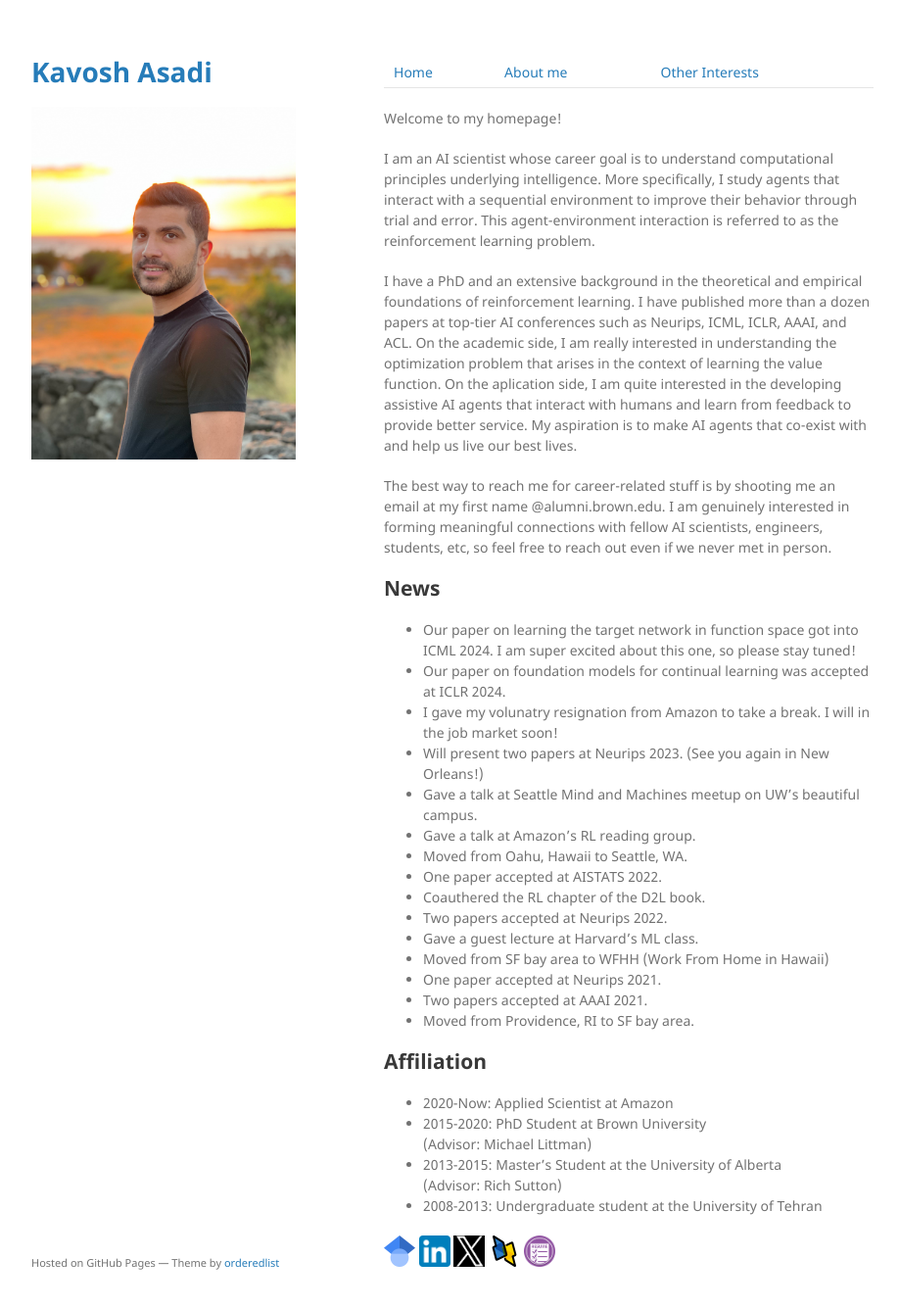
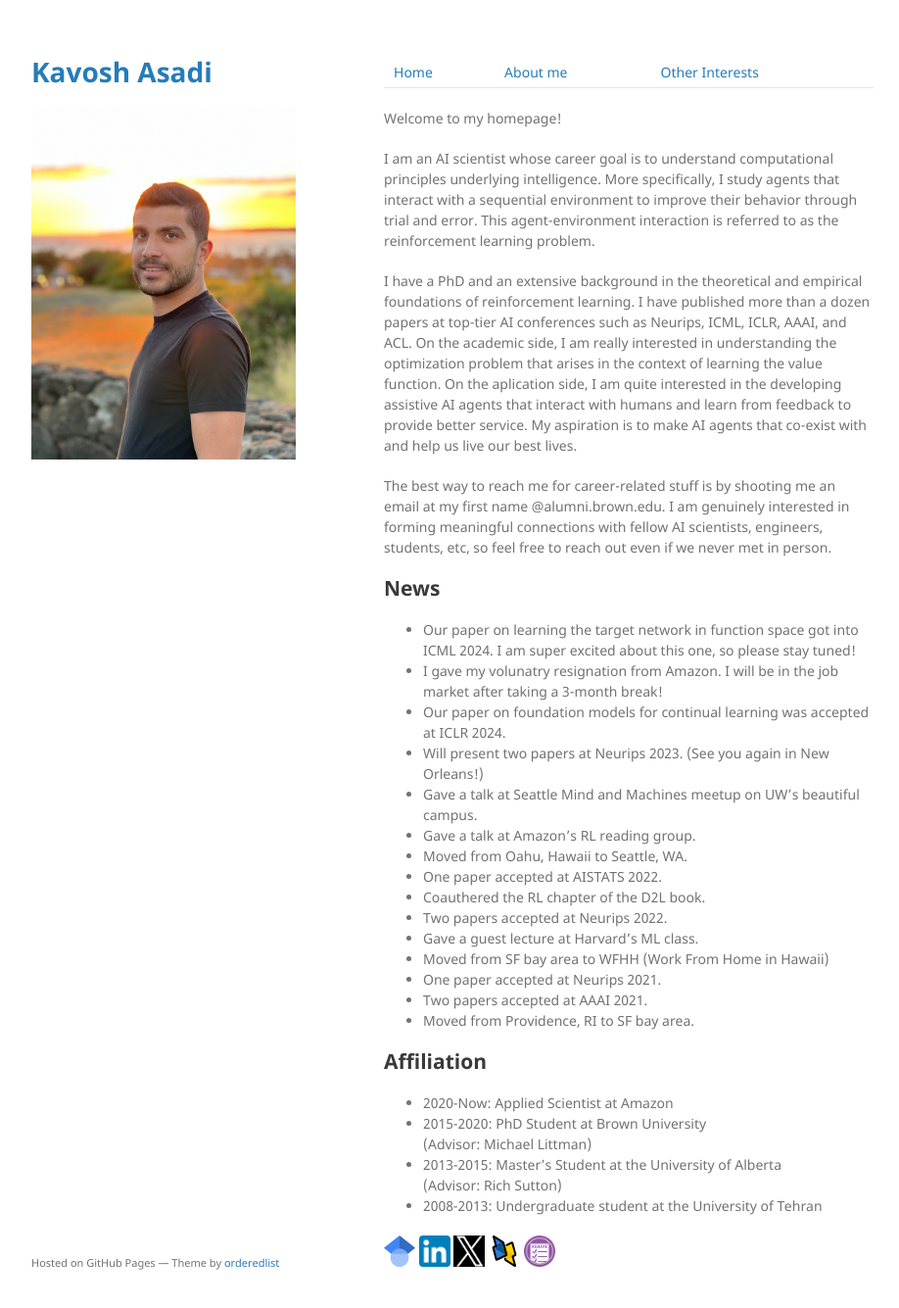
Before and after one commit to kavosh8/kavosh8.github.io, a Jekyll site: the page built from index.md, in a window 1280 px wide and 1368 px high. Shown: the top 1335 px of the window at 98% size, without its empty margins (178-1096 px from the left). Built offline with Jekyll 4.4.1, drawn with Linux system fonts in a browser that asks for light colours; the repository's description, which GitHub fills in, is left out.

Commit message:
fixed order

```diff
--- a/index.md
+++ b/index.md
@@ -14,8 +14,8 @@ The best way to reach me for career-related stuff is by shooting me an email at
 
 ## News
 *   Our paper on learning the target network in function space got into ICML 2024. I am super excited about this one, so please stay tuned!
+*   I gave my volunatry resignation from Amazon. I will be in the job market after taking a 3-month break!
 * 	Our paper on foundation models for continual learning was accepted at ICLR 2024.
-*   I gave my volunatry resignation from Amazon to take a break. I will in the job market soon!
 *   Will present two papers at Neurips 2023. (See you again in New Orleans!)
 *   Gave a talk at Seattle Mind and Machines meetup on UW's beautiful campus.
 *   Gave a talk at Amazon's RL reading group.
```
